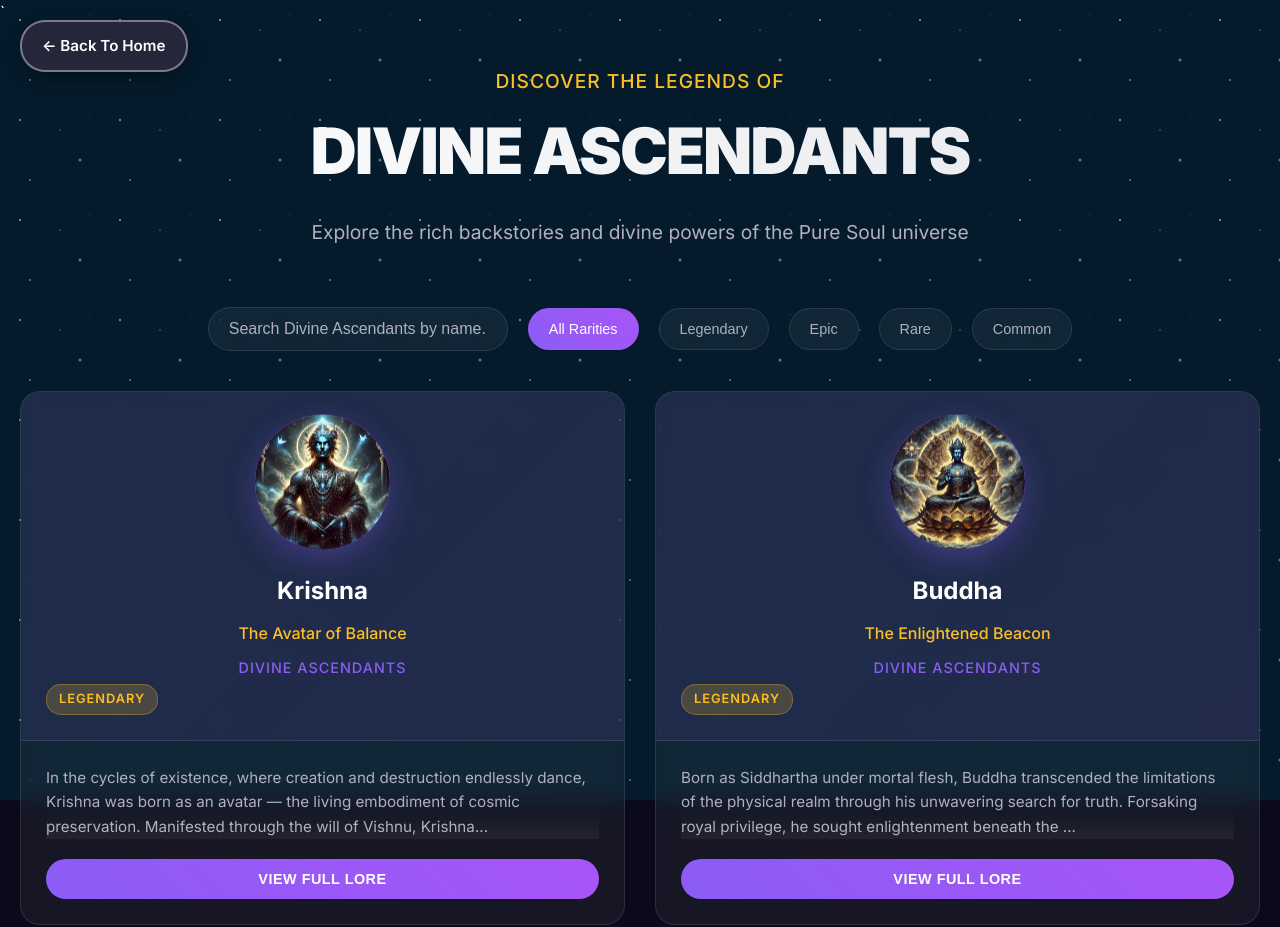
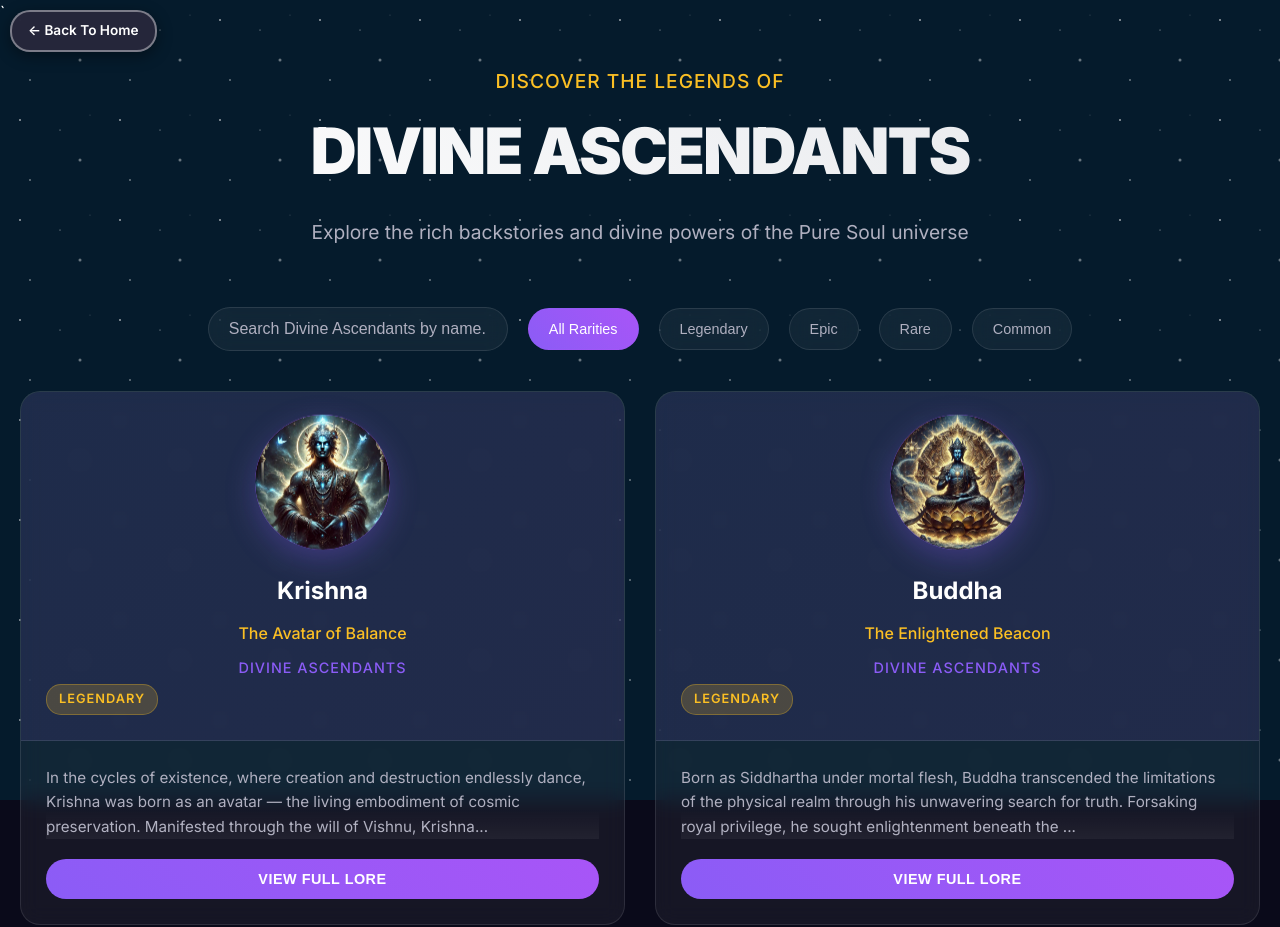
Before and after one commit to puresoulnft/divine-lore, a plain HTML site: page index.html in a window 1280 px wide. Shown: the top 927 px of the page. Drawn offline with Linux system fonts and the light colour scheme; files whose address does not match are found by name.

Commit message:
update back button

```diff
--- a/index.html
+++ b/index.html
@@ -8,7 +8,7 @@
     <link rel="stylesheet" href="css/styles.css">
 </head>
 <body>
-    <a href="https://puresoulnft.com" style="position: fixed; top: 20px; left: 20px; background: rgba(40, 40, 60, 0.95); backdrop-filter: blur(15px); border: 2px solid rgba(255, 255, 255, 0.4); border-radius: 25px; padding: 12px 20px; color: #ffffff; text-decoration: none; font-size: 0.95rem; font-weight: 600; z-index: 1000; display: inline-flex; align-items: center; gap: 8px; box-shadow: 0 6px 20px rgba(0, 0, 0, 0.4); min-width: 150px; justify-content: center;">← Back To Home</a>
+    <a href="https://puresoulnft.com" style="position: absolute; top: 10px; left: 10px; background: rgba(40, 40, 60, 0.95); backdrop-filter: blur(15px); border: 2px solid rgba(255, 255, 255, 0.4); border-radius: 20px; padding: 8px 16px; color: #ffffff; text-decoration: none; font-size: 0.85rem; font-weight: 600; z-index: 1000; display: inline-flex; align-items: center; gap: 6px; box-shadow: 0 4px 15px rgba(0, 0, 0, 0.4); min-width: 120px; justify-content: center; transition: all 0.3s ease;">← Back To Home</a>
 `
 
     <div class=""container">
```
